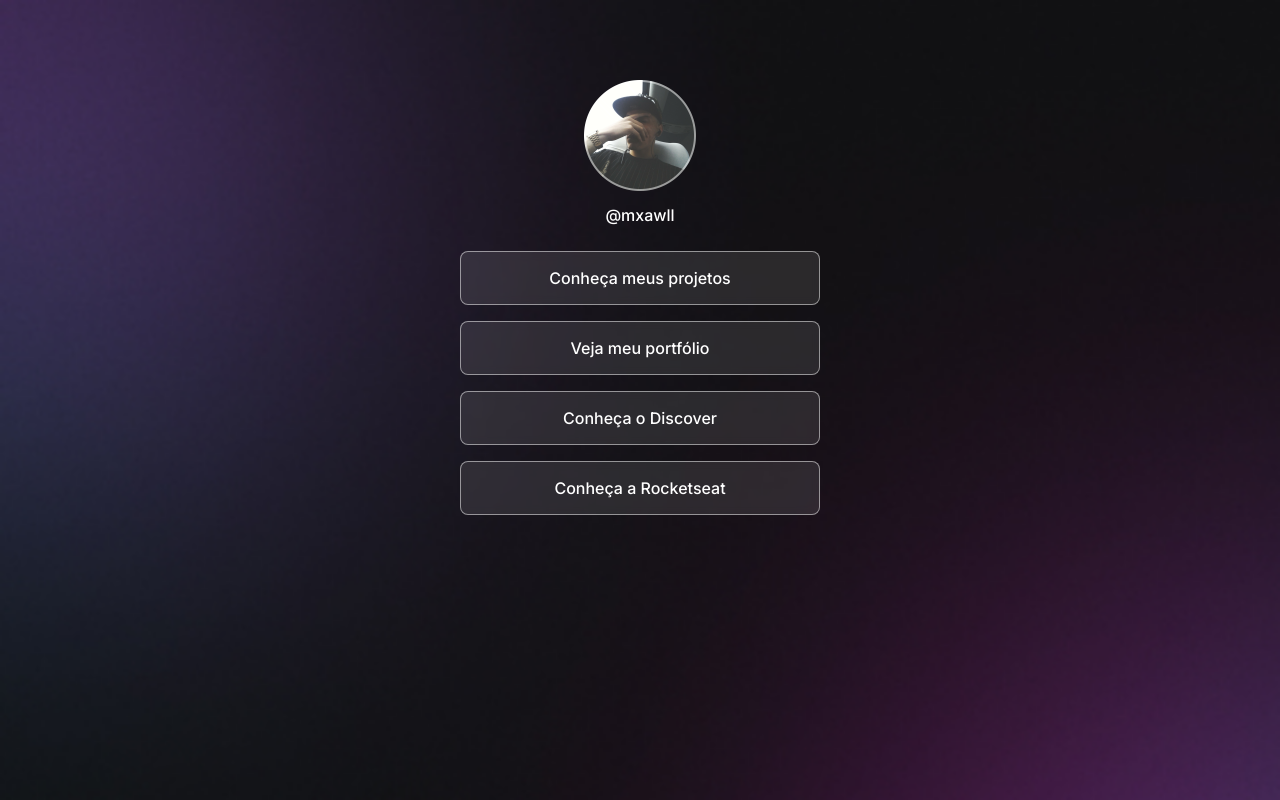
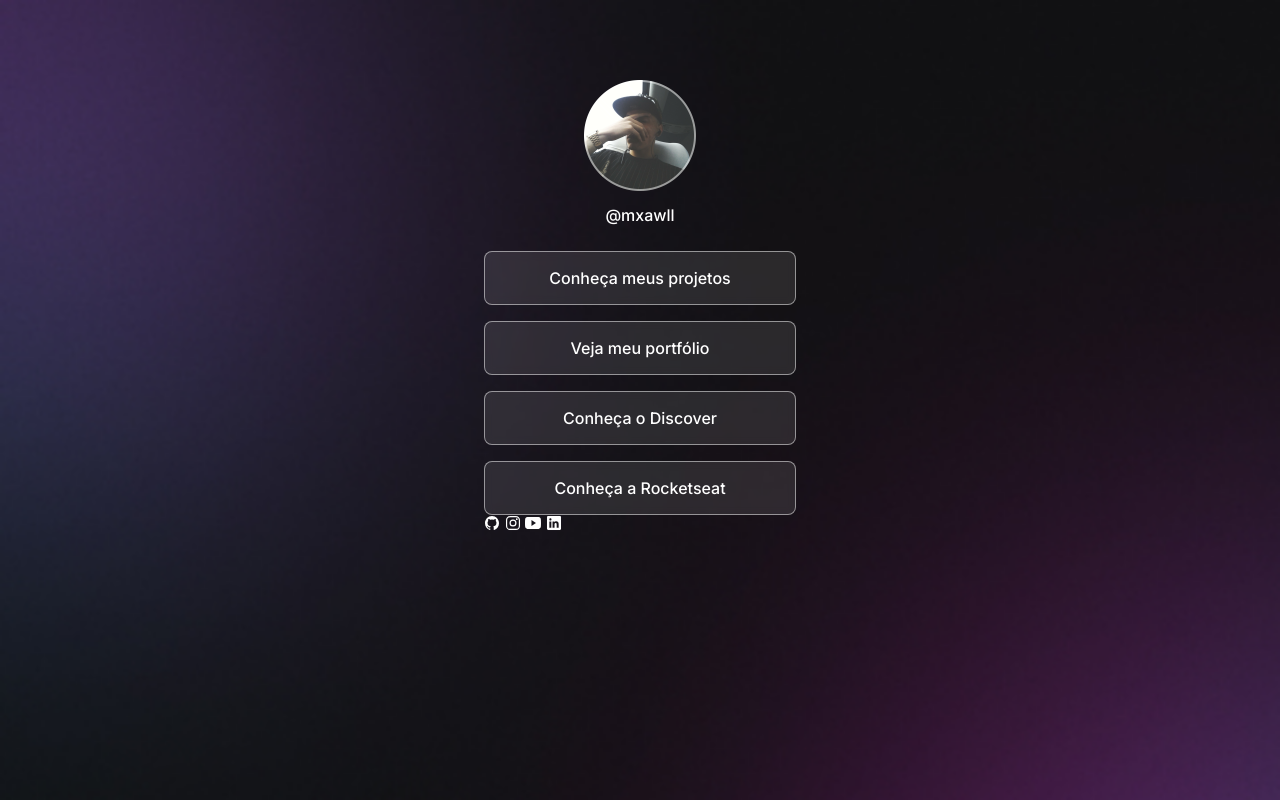
Before and after one commit to Mxawll/devlinks, a plain HTML site: page index.html in a window 1280 px wide. Drawn offline with nearby package versions, Linux system fonts and the light colour scheme.

Commit message:
created: social links

```diff
--- a/index.html
+++ b/index.html
@@ -43,6 +43,15 @@
                     </a>
                 </li>
             </ul>
+            <div class="social-links">
+                <ion-icon name="logo-github"></ion-icon>
+                <ion-icon name="logo-instagram"></ion-icon>
+                <ion-icon name="logo-youtube"></ion-icon>
+                <ion-icon name="logo-linkedin"></ion-icon>
+            </div>
         </div>
+
+        <script type="module" src="https://unpkg.com/ionicons@7.1.0/dist/ionicons/ionicons.esm.js"></script>
+        <script nomodule src="https://unpkg.com/ionicons@7.1.0/dist/ionicons/ionicons.js"></script>
     </body>
 </html>
--- a/style.css
+++ b/style.css
@@ -16,8 +16,8 @@ body * {
 
 .container {
     width: 360px;
-    margin: auto;
-    margin-top: 56px;
+    margin: 56px auto 0;
+    padding: 0 24px;
 }
 
 .profile {
```
